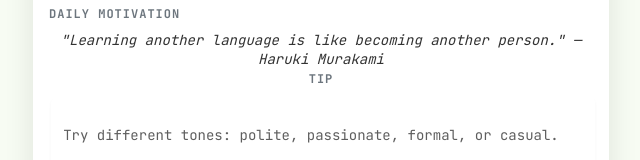
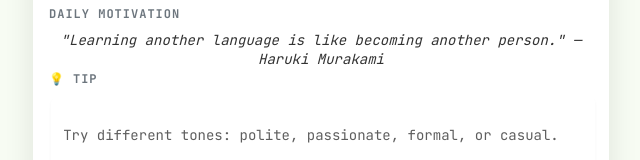
Before and after one commit to Aristocratjnr/LinguaQuest, a React (Vite) app in the folder frontend/: page /onboarding/engagement in a window 1280 px wide. Shown: the part 401-561 px from the top of the page, without its empty margins (319-959 px from the left). Built offline with nearby package versions, Linux system fonts and the light colour scheme; no server answers.

Commit message:
added a quality bg theme to the tips

```diff
--- a/frontend/src/components/Engagement.tsx
+++ b/frontend/src/components/Engagement.tsx
@@ -142,7 +142,7 @@ const Engagement: React.FC<{ nickname: string; avatar?: string; onStart: () => v
       >
        {/* Header with mascot - Updated Avatar Section */}
 <div style={{
-  background: '#ffffff',
+  background: theme === 'dark' ? 'var(--duo-card-dark)' : '#ffffff',
   padding: getSpacing(12, 16, 24),
   display: 'flex',
   flexDirection: 'column',
@@ -158,7 +158,7 @@ const Engagement: React.FC<{ nickname: string; avatar?: string; onStart: () => v
     style={{
       width: isSmallMobile ? '80px' : '100px',
       height: isSmallMobile ? '80px' : '100px',
-      background: 'var(--duo-card, #fff)',
+      background: theme === 'dark' ? 'var(--duo-card-dark)' : 'var(--duo-card, #fff)',
       borderRadius: '50%',
       display: 'flex',
       justifyContent: 'center',
@@ -236,7 +236,7 @@ const Engagement: React.FC<{ nickname: string; avatar?: string; onStart: () => v
             display: 'flex',
             justifyContent: 'space-around',
             padding: getSpacing(12, 16, 24),
-            background: 'var(--duo-card)',
+            background: theme === 'dark' ? 'var(--duo-card-dark)' : 'var(--duo-card)',
             borderBottom: '1px solid var(--lq-border)',
             gap: '8px'
           }}
@@ -410,15 +410,17 @@ const Engagement: React.FC<{ nickname: string; avatar?: string; onStart: () => v
           </AnimatePresence>
 
           <div style={{
+            display: 'flex',
+            alignItems: 'center',
             color: 'var(--lq-text-muted)',
             fontWeight: 'bold',
             fontSize: getFontSize(11, 12, 14),
             marginBottom: '8px',
             textTransform: 'uppercase',
-            letterSpacing: '1px',
-            textAlign: 'center'
+            letterSpacing: '1px'
           }}>
-            TIP
+            <span style={{ marginRight: '8px' }}>💡</span>
+            <span>TIP</span>
           </div>
           <AnimatePresence mode="wait">
             <motion.div
```
